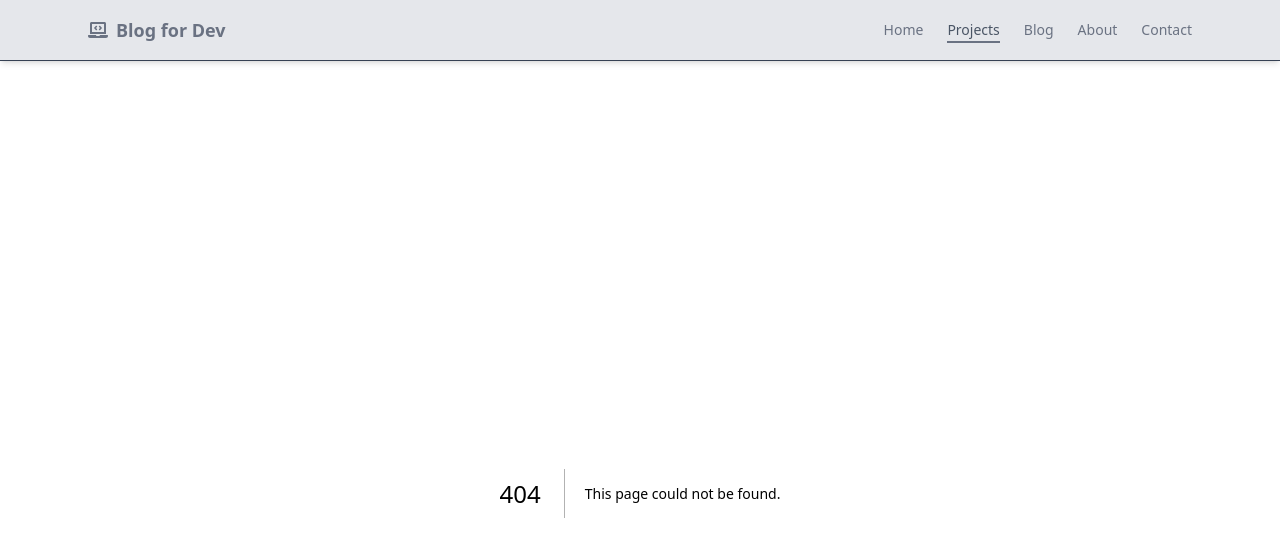
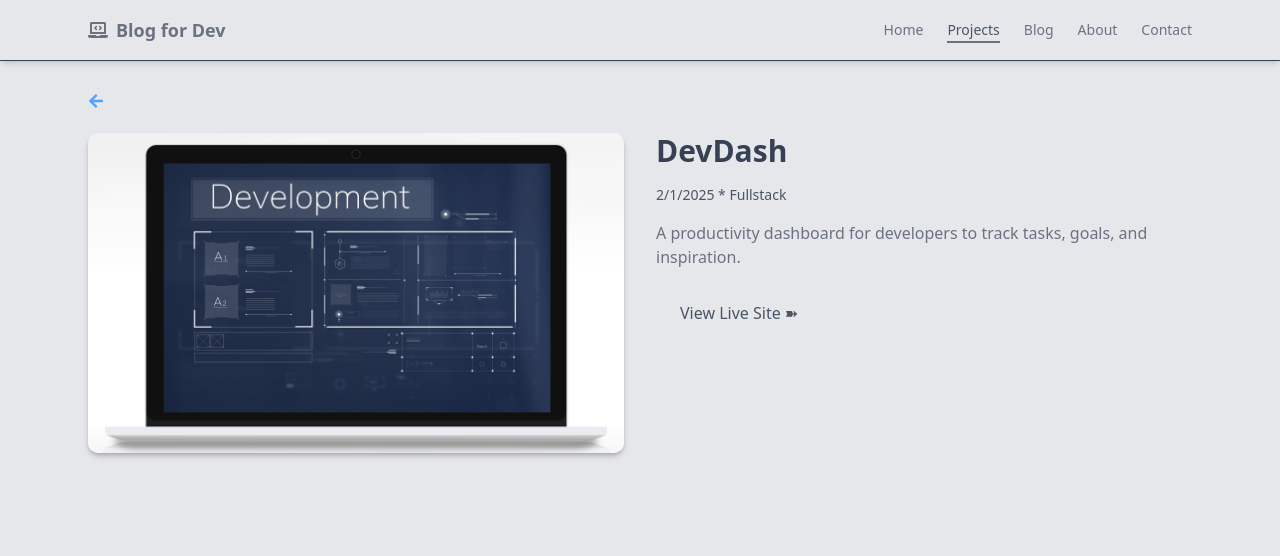
Before and after one commit to radu-bordea/NEXTjs-BlogFolio, a Next.js app: page /projects/1 in a window 1280 px wide. Before the commit this address had no page. Shown: the top 556 px of the page. Built offline with nearby package versions, Linux system fonts and the light colour scheme; data requests are answered from the project's data file.

Commit message:
complete project details page

```diff
--- /dev/null
+++ b/app/error.tsx
@@ -0,0 +1,23 @@
+"use client";
+
+interface Props {
+  error: Error;
+  reset: () => void;
+}
+
+export default function Error({ error, reset }: Props) {
+  return (
+    <div className="p-6">
+      <h2 className="text-xl font-bold text-red-500">
+        Something went wrong!
+      </h2>
+      <p>{error.message}</p>
+      <button
+        onClick={() => reset()}
+        className="mt-4 px-4 py-2 bg-blue-500 rounded"
+      >
+        Try again
+      </button>
+    </div>
+  );
+}
--- /dev/null
+++ b/app/not-found.tsx
@@ -0,0 +1,10 @@
+const NotFound = () => {
+  return (
+    <div className="p-6">
+      <h1 className="text-3xl font-bold">404</h1>
+      <p>Page not found.</p>
+    </div>
+  );
+};
+
+export default NotFound;
--- /dev/null
+++ b/app/projects/[id]/loading.tsx
@@ -0,0 +1,5 @@
+const Loading = () => {
+  return <p className="p-6">Loading project details...</p>;
+};
+
+export default Loading;
--- /dev/null
+++ b/app/projects/[id]/page.tsx
@@ -0,0 +1,62 @@
+import type { Project } from "@/types";
+import { notFound } from "next/navigation";
+import { FaArrowLeft } from "react-icons/fa";
+import Link from "next/link";
+import Image from "next/image";
+
+async function getProject(id: string): Promise<Project> {
+  const res = await fetch(`http://localhost:8000/projects/${Number(id)}`, {
+    cache: "no-store",
+  });
+
+  if (res.status === 404) {
+    notFound();
+  }
+
+  if (!res.ok) {
+    throw new Error("Failed to fetch project");
+  }
+
+  return res.json();
+}
+
+const ProjectDetailsPage = async (props: {
+  params: Promise<{ id: string }>;
+}) => {
+  const { id } = await props.params;
+  const project = await getProject(id);
+
+  return (
+    <>
+      <Link
+        href="/projects"
+        className="flex items-center text-blue-400 hover:text-blue-500 mb-6 transition"
+      >
+        <FaArrowLeft className="mr-2">Back To Projects</FaArrowLeft>
+      </Link>
+
+      <div className="grid gap-8 md:grid-cols-2 items-start">
+        <div className="relative w-full h-80 rounded-lg shadow-md">
+          <Image
+            src={project.image}
+            alt={project.title}
+            fill
+            className="object-cover rounded-lg shadow-md"
+          />
+        </div>
+        <div>
+          <h1 className="text-3xl font-bold text-gray-700 mb-4">
+            {project.title}
+          </h1>
+          <p className="text-gray-600 text-sm mb-4">
+            {new Date(project.date).toLocaleDateString()} * {project.category}
+          </p>
+          <p className="text-gray-500 mb-6">{project.description}</p>
+          <Link href={project.url} target="_blank" className="inline-block text-gray-600 bg-gray-200 hover:bg-gray-300 px-6 py-2 rounded transition">View Live Site ➽</Link>
+        </div>
+      </div>
+    </>
+  );
+};
+
+export default ProjectDetailsPage;
--- /dev/null
+++ b/app/projects/loading.tsx
@@ -0,0 +1,9 @@
+const Loading = () => {
+  return (
+    <div className="p-6">
+      <h2 className="text-xl">Loading projects...</h2>
+    </div>
+  );
+};
+
+export default Loading;
--- a/app/projects/page.tsx
+++ b/app/projects/page.tsx
@@ -1,12 +1,13 @@
 import ProjectCard from "@/components/ProjectCard";
 import type { Project } from "@/types";
+import { notFound } from "next/navigation";
 
 export async function getData(): Promise<{ projects: Project[] }> {
   const res = await fetch("http://localhost:8000/projects", {
     cache: "no-store",
   });
   if (!res.ok) {
-    throw new Error("Failed to fetch projects");
+    notFound();
   }
   const data: Project[] = await res.json();
   return { projects: data };
@@ -17,7 +18,7 @@ const ProjectsPage = async () => {
 
   return (
     <div>
-      <h2>🚀 ProjectsPage</h2>
+      <h2 className="mb-4">🚀 ProjectsPage</h2>
       <div className="grid gap-6 sm:grid-cols-2">
         {projects.map((project) => (
           <ProjectCard key={project.id} project={project} />
--- a/components/ProjectCard.tsx
+++ b/components/ProjectCard.tsx
@@ -6,9 +6,9 @@ const ProjectCard = ({ project }: { project: Project }) => {
   return (
     <Link
       className="block transform transition duration-300 hover:scale-[1.02]"
-      href={`/project/${project.id}`}
+      href={`/projects/${project.id}`}
     >
-      <div className="bg-gray-800 border border-gray-700 rounded-lg overflow-hidden shadow-sm transition hover:shadow-md">
+      <div className="bg-gray-200 text-gray-700 rounded-lg overflow-hidden shadow-sm transition hover:shadow-lg">
         <div className="relative w-full h-60">
           <Image
             src={project.image}
@@ -22,8 +22,8 @@ const ProjectCard = ({ project }: { project: Project }) => {
           <h3 className="text-3xl font-semibold text-blue-400 mb-1">
             {project.title}
           </h3>
-          <p className="text-sm text-gray-300 mb-2">{project.description}</p>
-          <div className="flex justify-between items-center text-sm text-gray-400">
+          <p className="text-sm mb-2">{project.description}</p>
+          <div className="flex justify-between items-center text-sm text-gray-600">
             <span>{project.category}</span>
             <span>{new Date(project.date).toLocaleDateString()}</span>
           </div>
```
